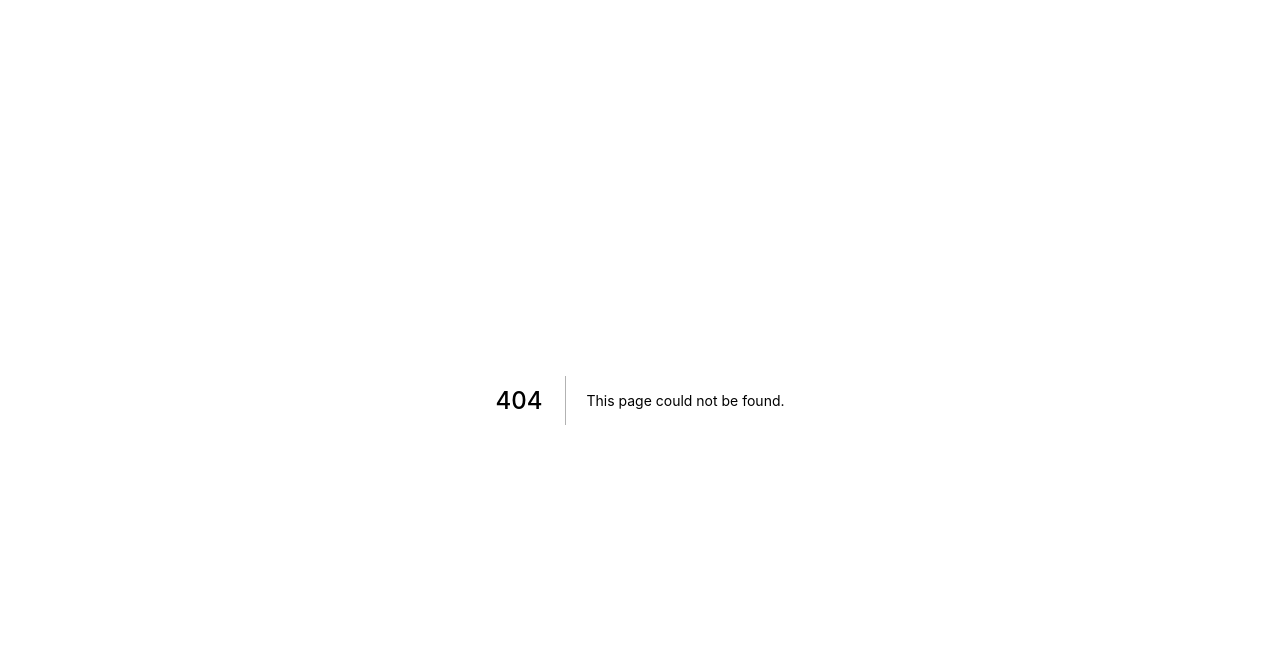
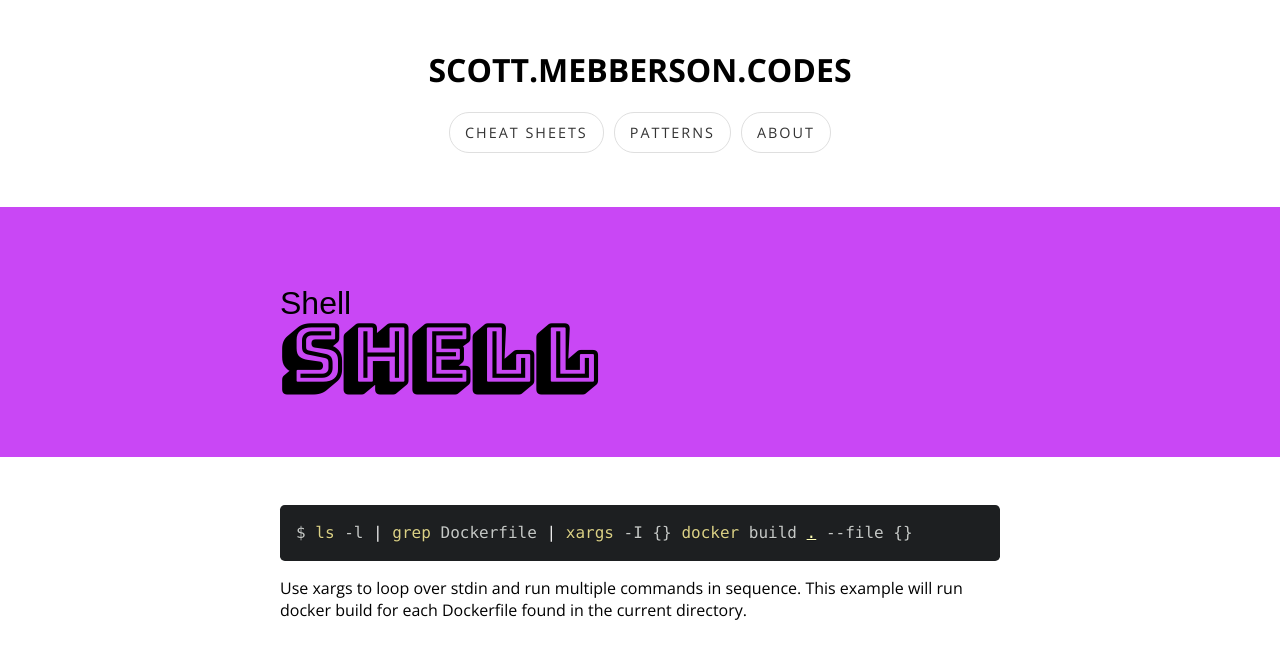
Before and after one commit to smebberson/scott.mebberson.codes, a Next.js app: page /cheat-sheet/shell in a window 1280 px wide. Before the commit this address had no page. Shown: the top 658 px of the page. Built offline with nearby package versions, Linux system fonts and the light colour scheme; a web font is replaced by a local one.

Commit message:
Added a shell cheat-sheet.

```diff
--- a/lib/colours.js
+++ b/lib/colours.js
@@ -7,3 +7,4 @@ export const kubernetes = '#3069de';
 export const mongodb = '#68B145';
 export const network = '#8300F5';
 export const react = '#60DAFB';
+export const shell = '#C947F5';
--- /dev/null
+++ b/pages/cheat-sheet/shell.js
@@ -0,0 +1,12 @@
+import CheatSheet from '../../components/CheatSheet';
+import Cheat from '../../components/Cheat';
+import { shell } from '../../lib/colours';
+
+export default () => (
+    <CheatSheet color={shell} title="Shell">
+        <Cheat
+            caption="Use xargs to loop over stdin and run multiple commands in sequence. This example will run docker build for each Dockerfile found in the current directory."
+            code="$ ls -l | grep Dockerfile | xargs -I {} docker build . --file {}"
+        />
+    </CheatSheet>
+);
```
Also changed, not shown: pages/cheat-sheets.js (+7 -0 lines), 1 other file (tests, documents, lock files or other folders).
